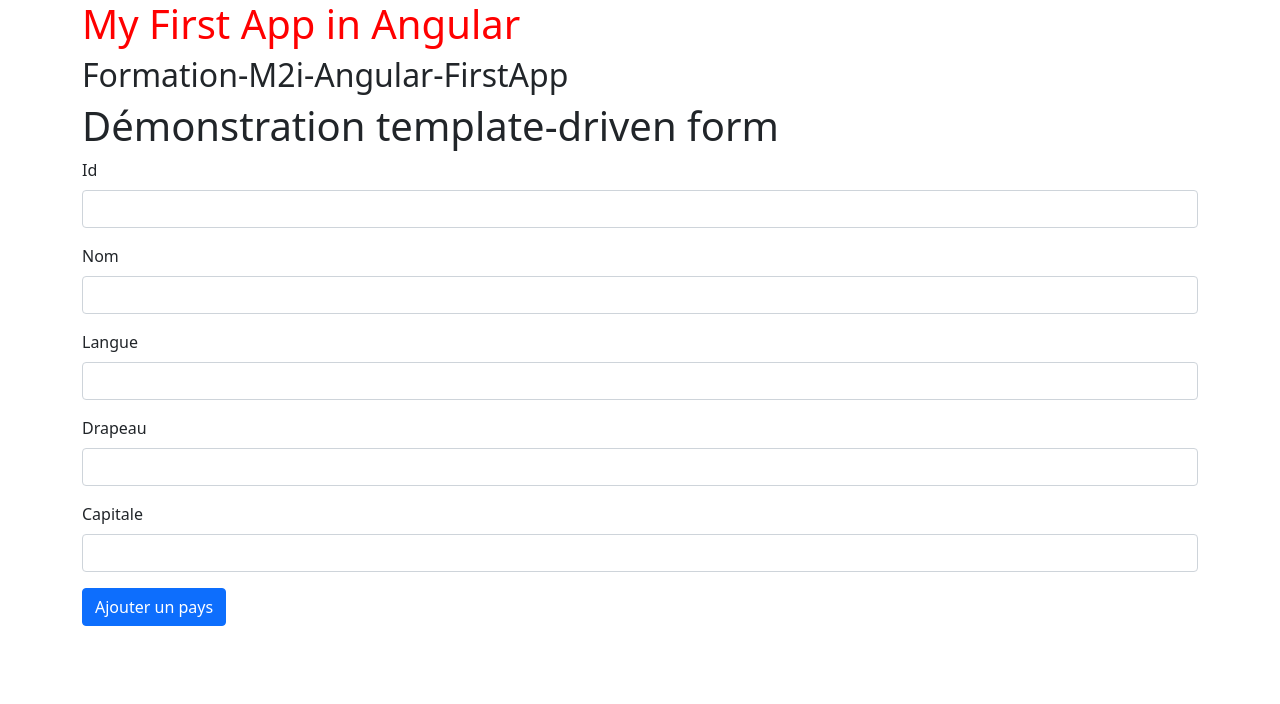
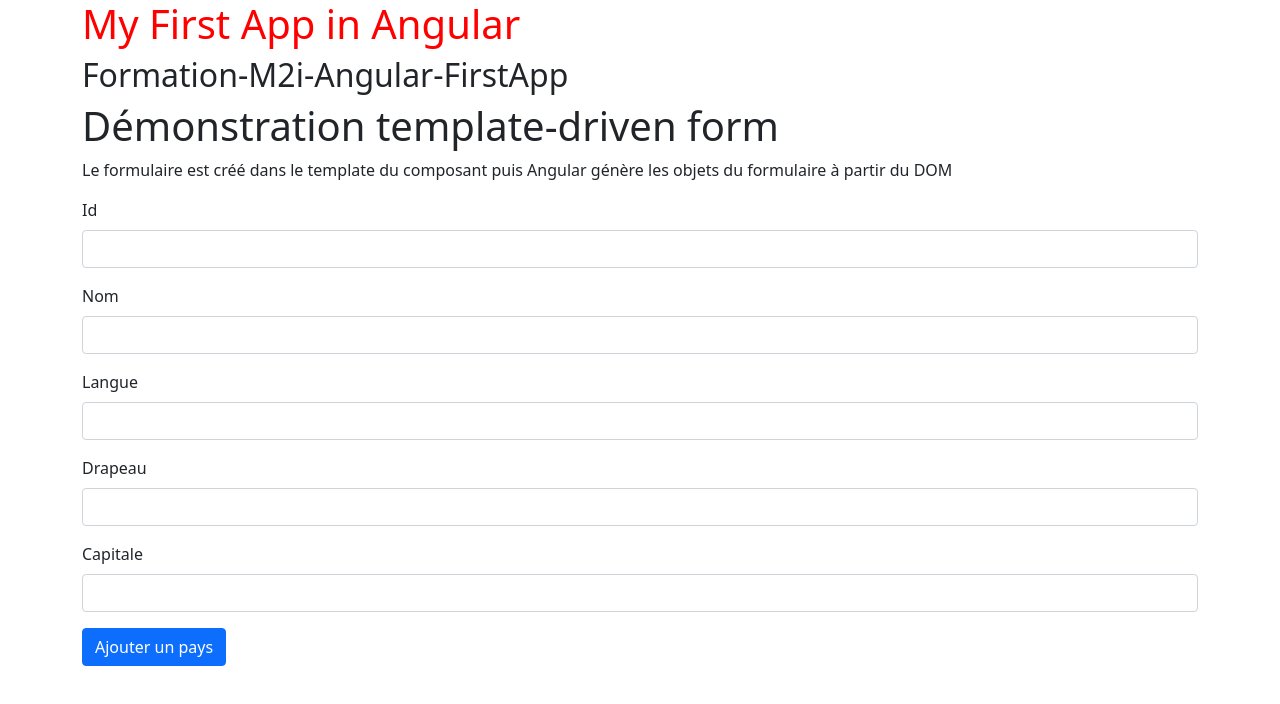
Before and after one commit to ThanhChau82/Formation-M2i-Angular-FirstApp, an Angular app: page / in a window 1280 px wide. Shown: the top 704 px of the page. Built offline with nearby package versions, Linux system fonts and the light colour scheme.

Commit message:
td-FormComponent :  transformer le formulaire en objet NgForm

```diff
--- a/src/app/td-form/td-form.component.html
+++ b/src/app/td-form/td-form.component.html
@@ -1,5 +1,6 @@
 <h1>Démonstration template-driven form</h1>
-<form (ngSubmit)="validerFormulaire(f)" #f>
+<p>Le formulaire est créé dans le template du composant puis Angular génère les objets du formulaire à partir du DOM</p>
+<form (ngSubmit)="validerFormulaire(f)" #f="ngForm">
   <div class="mb-3">
     <label for="id" class="form-label">Id</label>
     <input type="number" class="form-control" id="id" ngModel name="id"><!--ngModel demande Angular de créer un FormControl pour ce champ-->
--- a/src/app/td-form/td-form.component.ts
+++ b/src/app/td-form/td-form.component.ts
@@ -1,4 +1,5 @@
 import { Component, OnInit } from '@angular/core';
+import { NgForm } from '@angular/forms';
 
 @Component({
   selector: 'app-td-form',
@@ -12,7 +13,7 @@ export class TdFormComponent implements OnInit {
   ngOnInit(): void {
   }
 
-  validerFormulaire(f : HTMLElement) {
+  validerFormulaire(f : NgForm) {
     console.log(f);
   }
 
```
